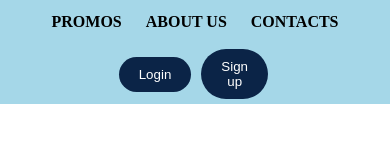
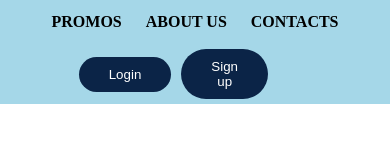
Before and after one commit to JohnmarkContreras/WS101FinalTask, a plain HTML site: page index.html in a window 390 px wide. Shown: the part 207-350 px from the top of the page. Drawn offline with Linux system fonts and the light colour scheme.

Commit message:
Tried to fix the padding part on mobile again

```diff
--- a/src/styles/style.css
+++ b/src/styles/style.css
@@ -54,7 +54,7 @@ nav .account{
     justify-content: flex-end;
 }
 nav .account button{
-    padding:  10px 20px 10px 20px;
+    padding:  10px 30px 10px 30px;
     margin: 5px;
     border-radius: 30px;
     border: none;
```
